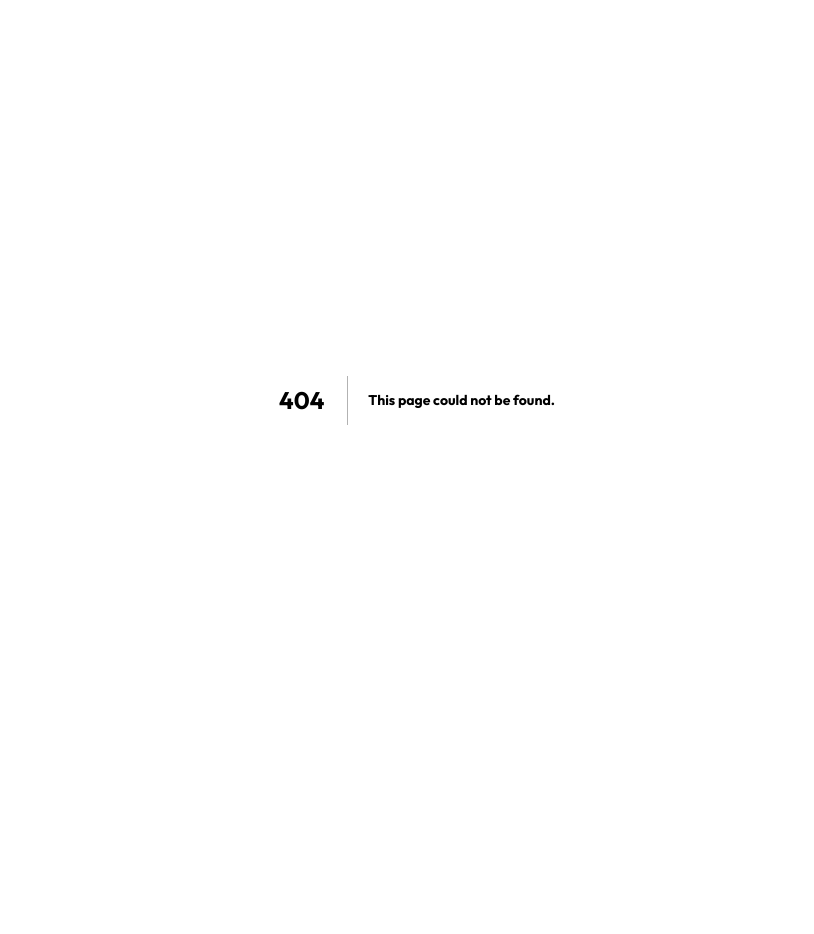
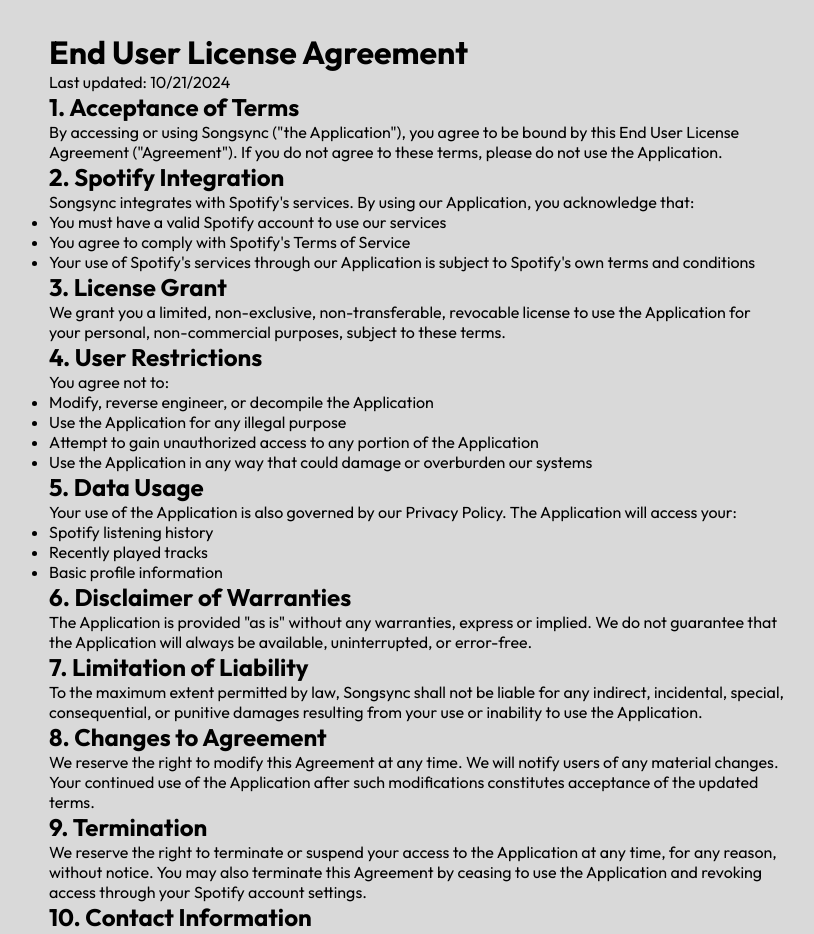
Before and after one commit to taikurachi/Songsync, a Next.js app: page /endUserAgreement in a window 1280 px wide. Before the commit this address had no page. Shown: the top 934 px of the page, without its empty margins (223-1037 px from the left). Before the commit the page ends 800 px from the top, so only its background shows below. Built offline with nearby package versions, Linux system fonts and the light colour scheme.

Commit message:
making changes to comply with spotify developer guidelines

```diff
--- a/app/components/SongContainer.js
+++ b/app/components/SongContainer.js
@@ -23,9 +23,10 @@
             ? currentSong.track.album.name.slice(0, 10) + "..."
             : currentSong.track.album.name) || "Unknown Album",
         id: currentSong.track.id || "Unknown id",
+        songUrl: currentSong.track.external_urls.spotify,
       }
     : null;
-
+  console.log(currentSong);
   return (
     <>
       {songData ? (
@@ -48,6 +49,8 @@
                   width={size === "small" ? 30 : 50}
                   height={size === "small" ? 40 : 50}
                   alt="image"
+                  title="Open in Spotify"
+                  onClick={() => window.open(songData.songUrl, "_blank")}
                 />
               </div>
               <div className={styles.songDetails}>
--- /dev/null
+++ b/app/endUserAgreement/page.js
@@ -0,0 +1,124 @@
+export default function EndUserAgreement() {
+  const date = new Date().toLocaleDateString();
+
+  return (
+    <div
+      style={{ padding: "2rem", maxWidth: "800px", margin: "0 auto" }}
+      className="eula"
+    >
+      <h1>End User License Agreement</h1>
+      <p>Last updated: {date}</p>
+
+      <section>
+        <h2>1. Acceptance of Terms</h2>
+        <p>
+          By accessing or using Songsync (&quot;the Application&quot;), you
+          agree to be bound by this End User License Agreement
+          (&quot;Agreement&quot;). If you do not agree to these terms, please do
+          not use the Application.
+        </p>
+      </section>
+
+      <section>
+        <h2>2. Spotify Integration</h2>
+        <p>
+          Songsync integrates with Spotify&apos;s services. By using our
+          Application, you acknowledge that:
+        </p>
+        <ul>
+          <li>You must have a valid Spotify account to use our services</li>
+          <li>You agree to comply with Spotify&apos;s Terms of Service</li>
+          <li>
+            Your use of Spotify&apos;s services through our Application is
+            subject to Spotify&apos;s own terms and conditions
+          </li>
+        </ul>
+      </section>
+
+      <section>
+        <h2>3. License Grant</h2>
+        <p>
+          We grant you a limited, non-exclusive, non-transferable, revocable
+          license to use the Application for your personal, non-commercial
+          purposes, subject to these terms.
+        </p>
+      </section>
+
+      <section>
+        <h2>4. User Restrictions</h2>
+        <p>You agree not to:</p>
+        <ul>
+          <li>Modify, reverse engineer, or decompile the Application</li>
+          <li>Use the Application for any illegal purpose</li>
+          <li>
+            Attempt to gain unauthorized access to any portion of the
+            Application
+          </li>
+          <li>
+            Use the Application in any way that could damage or overburden our
+            systems
+          </li>
+        </ul>
+      </section>
+
+      <section>
+        <h2>5. Data Usage</h2>
+        <p>
+          Your use of the Application is also governed by our Privacy Policy.
+          The Application will access your:
+        </p>
+        <ul>
+          <li>Spotify listening history</li>
+          <li>Recently played tracks</li>
+          <li>Basic profile information</li>
+        </ul>
+      </section>
+
+      <section>
+        <h2>6. Disclaimer of Warranties</h2>
+        <p>
+          The Application is provided &quot;as is&quot; without any warranties,
+          express or implied. We do not guarantee that the Application will
+          always be available, uninterrupted, or error-free.
+        </p>
+      </section>
+
+      <section>
+        <h2>7. Limitation of Liability</h2>
+        <p>
+          To the maximum extent permitted by law, Songsync shall not be liable
+          for any indirect, incidental, special, consequential, or punitive
+          damages resulting from your use or inability to use the Application.
+        </p>
+      </section>
+
+      <section>
+        <h2>8. Changes to Agreement</h2>
+        <p>
+          We reserve the right to modify this Agreement at any time. We will
+          notify users of any material changes. Your continued use of the
+          Application after such modifications constitutes acceptance of the
+          updated terms.
+        </p>
+      </section>
+
+      <section>
+        <h2>9. Termination</h2>
+        <p>
+          We reserve the right to terminate or suspend your access to the
+          Application at any time, for any reason, without notice. You may also
+          terminate this Agreement by ceasing to use the Application and
+          revoking access through your Spotify account settings.
+        </p>
+      </section>
+
+      <section>
+        <h2>10. Contact Information</h2>
+        <p>
+          If you have any questions about this Agreement, please contact us at:
+          Burichan523@gmail.com
+        </p>
+      </section>
+    </div>
+  );
+}
```
Also changed, not shown: app/components/Footer.js (+14 -4 lines), app/page.module.css (+16 -0 lines), app/privacy/page.js (added, +105 -0 lines), app/public/images/spotify.png (added), app/public/images/spotify.svg.
